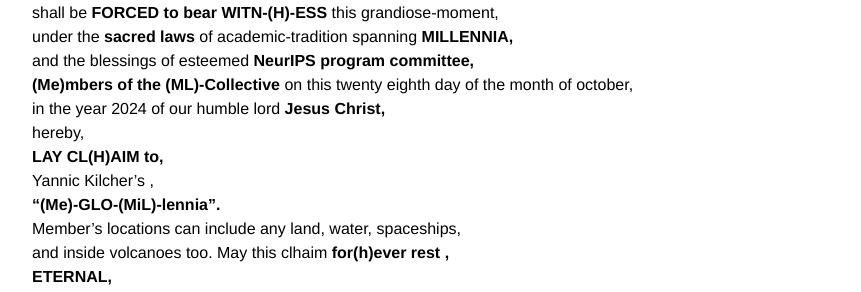
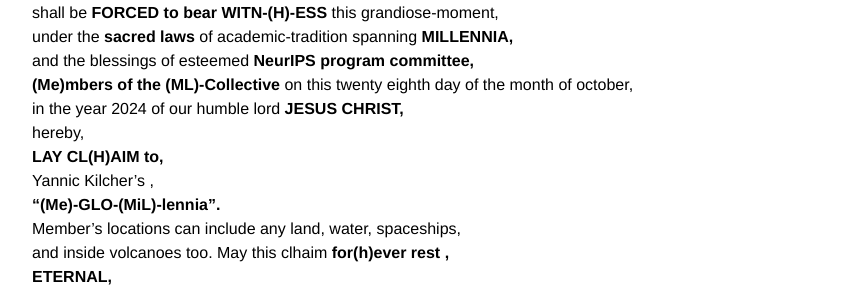
Before and after one commit to rajatmodi62/rajatmodi62.github.io, a Jekyll site: the page built from _posts/2024-10-26-hinton_apm.md, in a window 1280 px wide and 900 px high, scrolled down 1654 px. Shown: the part 160-452 px from the top of the window, without its empty margins (208-1069 px from the left). Built offline with Jekyll 4.4.1, drawn with Linux system fonts in a browser that asks for light colours; comment, search, counter and statistics services are not loaded.

Commit message:
soft link blog

```diff
--- a/_posts/2024-10-26-hinton_apm.md
+++ b/_posts/2024-10-26-hinton_apm.md
@@ -35,7 +35,7 @@ shall be <b>FORCED to bear WITN-(H)-ESS</b> this grandiose-moment,<br>
 under the <b>sacred laws</b> of academic-tradition spanning <b>MILLENNIA,</b><br>
 and the blessings of esteemed <b>NeurIPS program committee, </b><br>
 <b>(Me)mbers of the (ML)-Collective </b>on this twenty eighth day of the month of october,<br>
-in the year 2024 of our humble lord <b>Jesus Christ,</b> <br>
+in the year 2024 of our humble lord <b>JESUS CHRIST,</b> <br>
 hereby,<br>
 <b>LAY CL(H)AIM to,</b><br>
  Yannic Kilcher’s ,<br>
```
